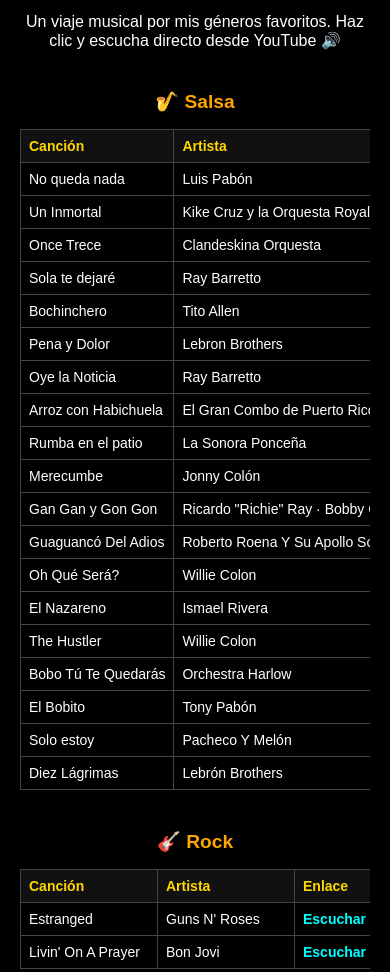
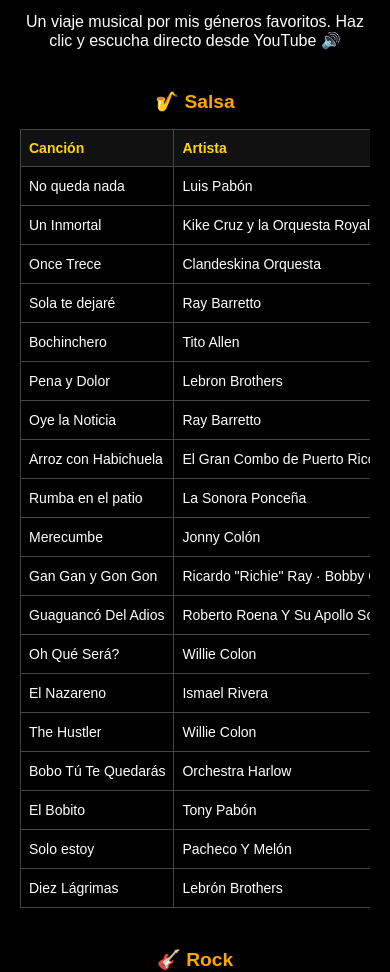
Before and after one commit to salsaconalejo/mis-canciones-favoritas, a plain HTML site: page index.html in a window 390 px wide. Shown: the part 147-1119 px from the top of the page. Drawn offline with Linux system fonts and the light colour scheme.

Commit message:
actualizacion del album

```diff
--- a/index.html
+++ b/index.html
@@ -66,8 +66,27 @@
     td a:hover {
       text-decoration: underline;
     }
+@media screen and (max-width: 600px) {
+  table {
+    font-size: 1rem;
+    display: block;
+    overflow-x: auto;
+    white-space: nowrap;
+  }
+  td a {
+  font-size: 1rem;
+  padding: 6px 10px;
+}
+  th, td {
+    font-size: 14px;
+    padding: 10px 8px;
+    min-width: 120px;
+  }
 
-    @media (max-width: 600px) {
+  h1, h2, h3 {
+    font-size: 1.3rem;
+  }
+
   .encabezado-musical h1 {
     font-size: 1.4rem;
     padding: 0 10px;
@@ -77,18 +96,11 @@
     font-size: 1.2rem;
   }
 
-      table {
-        display: block;
-        overflow-x: auto;
-        white-space: nowrap;
+  .encabezado-musical p {
+    font-size: 1rem;
+  }
 }
 
-      th, td {
-        font-size: 14px;
-        padding: 8px;
-        min-width: 120px;
-      }
-    }
   </style>
 </head>
 
```
Lines whose indentation alone changed are shown as unchanged.
